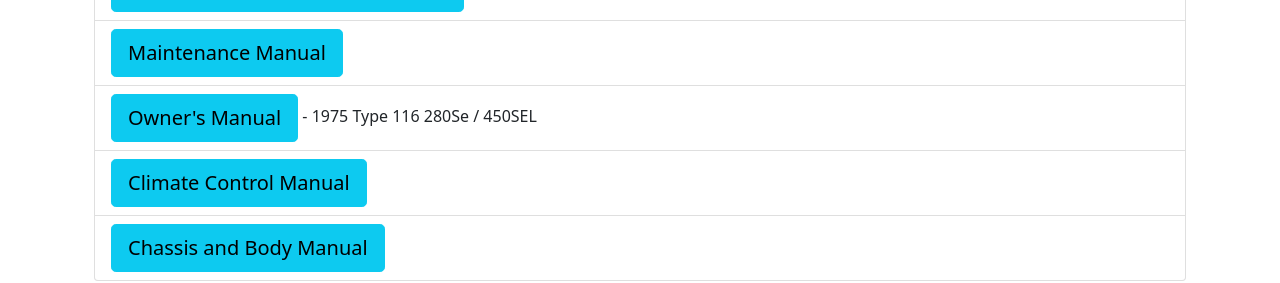
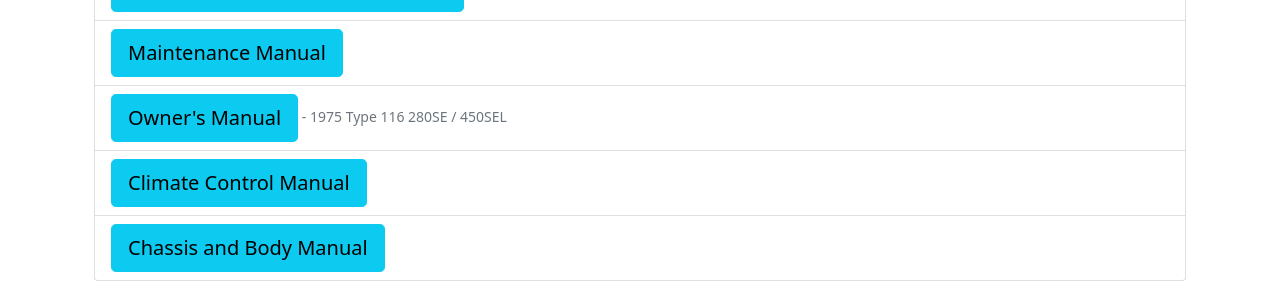
Before and after one commit to W116org/handbook, a Jekyll site: the page built from index.html, in a window 1280 px wide. Shown: the part 669-952 px from the top of the page. Built offline with Jekyll 4.4.1, drawn with Linux system fonts in a browser that asks for light colours; comment, search, counter and statistics services are not loaded.

Commit message:
Update index.html

```diff
--- a/index.html
+++ b/index.html
@@ -82,7 +82,7 @@ lead: "1972-1980: 280S 280SE 300SD 450SE 450SEL"
       <li class="list-group-item"><a class="btn btn-info btn-lg stretched-link" href="/Engine/">Engine Manual</a></li>
       <li class="list-group-item"><a class="btn btn-info btn-lg stretched-link"href="/ETM/">Electrical Troubleshooting Manual</a></li>
       <li class="list-group-item"><a class="btn btn-info btn-lg stretched-link"href="/Maintenance/">Maintenance Manual</a></li>
-      <li class="list-group-item"><a class="btn btn-info btn-lg stretched-link"href="/OM/">Owner's Manual</a> - 1975 Type 116 280Se / 450SEL</li>
+      <li class="list-group-item"><a class="btn btn-info btn-lg stretched-link"href="/OM/">Owner's Manual</a><small class="text-muted"> - 1975 Type 116 280SE / 450SEL</small></li>
       <li class="list-group-item"><a class="btn btn-info btn-lg stretched-link"href="/Climate/">Climate Control Manual</a></li>
       <li class="list-group-item"><a class="btn btn-info btn-lg stretched-link"href="/Chassis/">Chassis and Body Manual</a></li>
     </ul>
```
